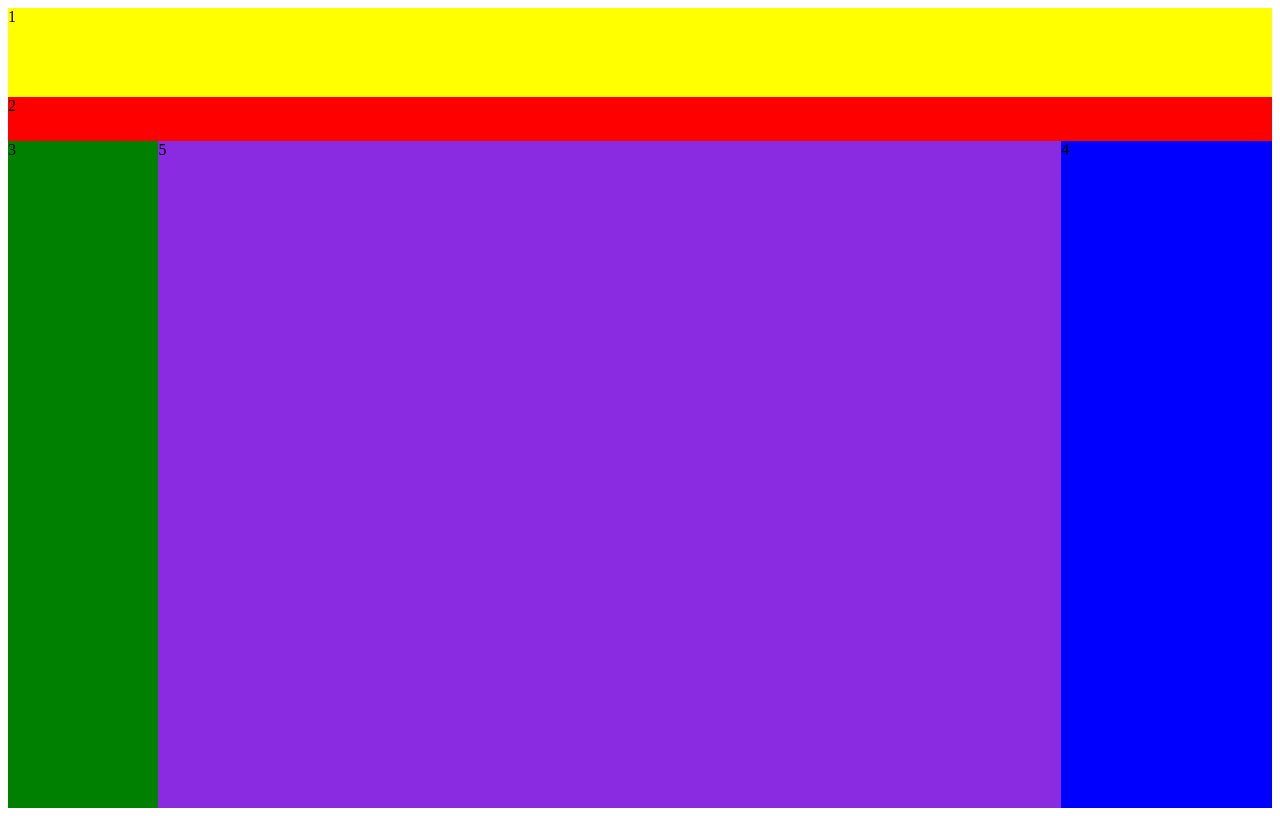
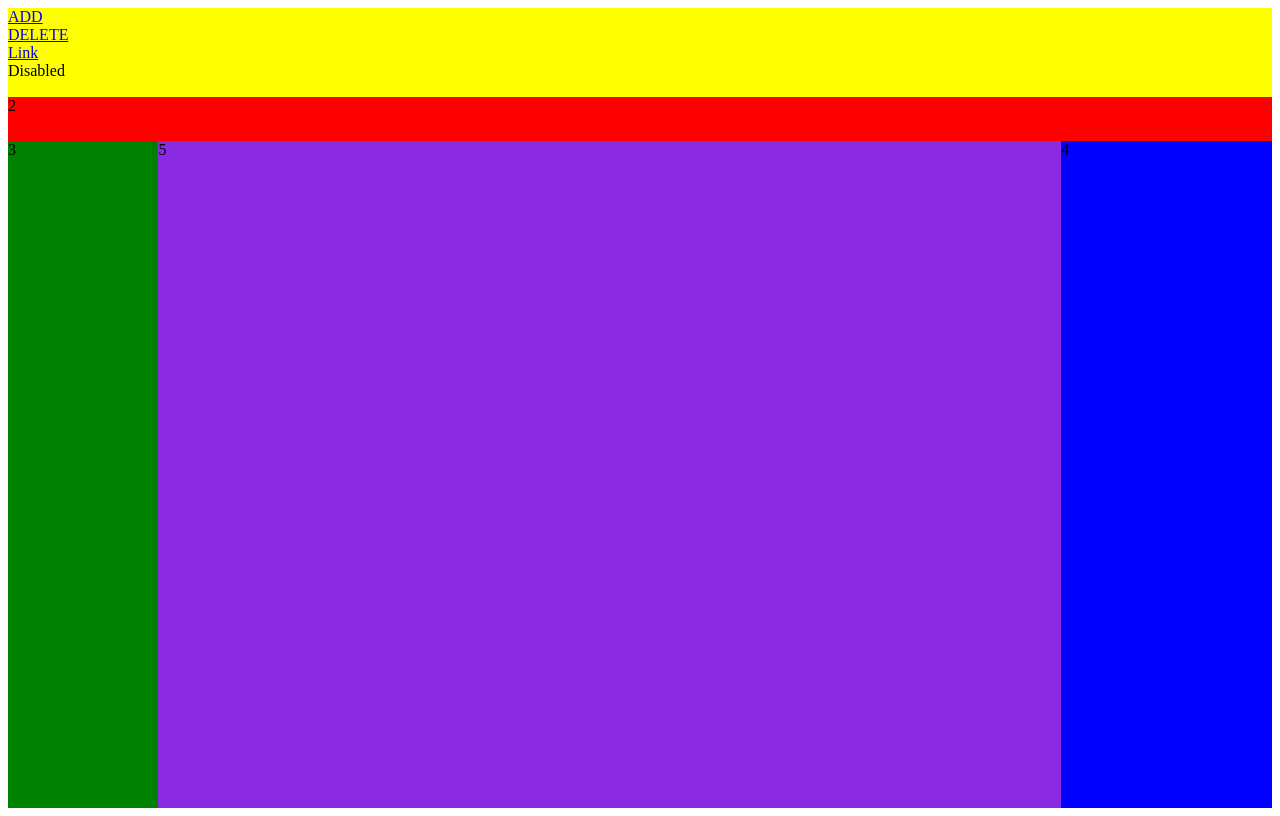
Before and after one commit to Nexxot/-SEP-Jeeps, a React (Create React App) app in the folder processvisualizer/: page / in a window 1280 px wide. Built offline with nearby package versions, Linux system fonts and the light colour scheme.

Commit message:
Started NavBar

```diff
--- a/processvisualizer/package.json
+++ b/processvisualizer/package.json
@@ -7,6 +7,7 @@
     "@testing-library/react": "^13.4.0",
     "@testing-library/user-event": "^13.5.0",
     "bootstrap": "^5.3.2",
+    "create-react-app": "^5.0.1",
     "react": "^18.2.0",
     "react-bootstrap": "^2.9.1",
     "react-dom": "^18.2.0",
--- a/processvisualizer/src/App.js
+++ b/processvisualizer/src/App.js
@@ -1,9 +1,31 @@
 import './css/processmap.css';
+import './css/navbar.css'
+import Nav from 'react-bootstrap/Nav';
 
 function App() {
   return (
     <div class="parent">
-     <div class="headnotes">1 </div>
+      <div class="headnotes">
+          <Nav
+              activeKey="/home"
+              onSelect={(selectedKey) => alert(`selected ${selectedKey}`)}
+          >
+              <Nav.Item>
+                  <Nav.Link eventKey="Add">ADD</Nav.Link>
+              </Nav.Item>
+              <Nav.Item>
+                  <Nav.Link eventKey="Delete">DELETE</Nav.Link>
+              </Nav.Item>
+              <Nav.Item>
+                  <Nav.Link eventKey="link-2">Link</Nav.Link>
+              </Nav.Item>
+              <Nav.Item>
+                  <Nav.Link eventKey="disabled" disabled>
+                      Disabled
+                  </Nav.Link>
+              </Nav.Item>
+          </Nav>
+      </div>
       <div class="views">2 </div>
       <div class="processes">3 </div>
       <div class="meta"> 4</div>
```
Also changed, not shown: processvisualizer/src/css/navbar.css (added), 1 other file (tests, documents, lock files or other folders).
